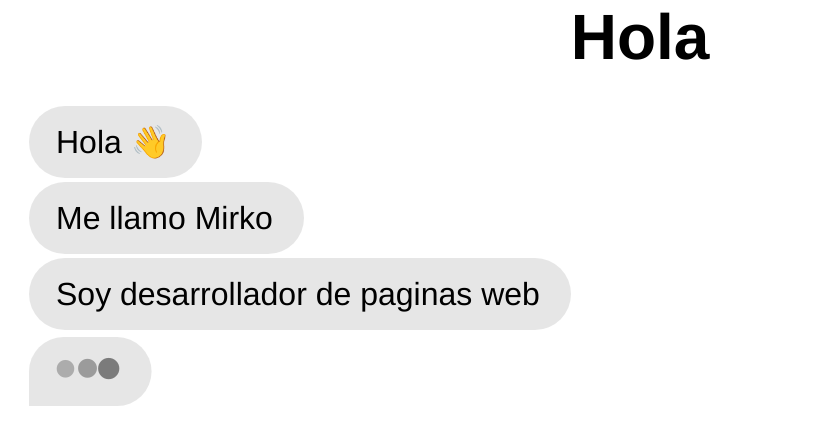
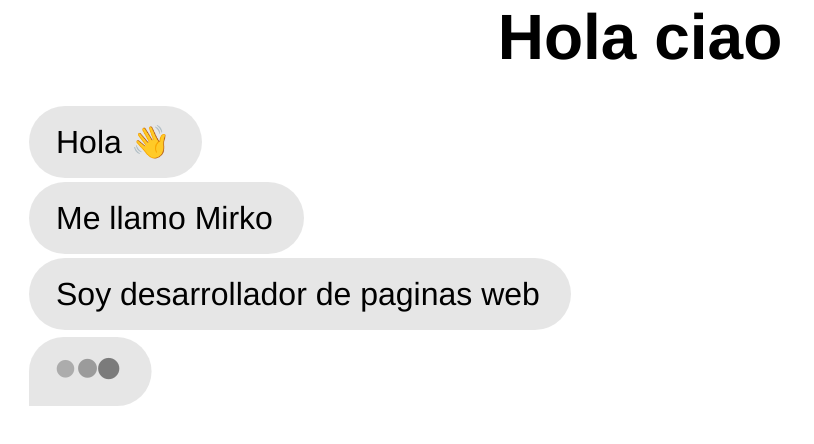
Before and after one commit to chircami/prova, a plain HTML site: page index.html in a window 1280 px wide. Shown: the whole page, without its empty margins (0-814 px from the left). Drawn offline with Linux system fonts and the light colour scheme.

Commit message:
Update index.html

```diff
--- a/index.html
+++ b/index.html
@@ -11,7 +11,7 @@
 <link rel="apple-touch-icon" href="img/apple-touch-icon.png" />
 <link rel="stylesheet" type="text/css" media="screen" href="css/styles.css" />
 <body>
-  <h1>Hola</h1>
+  <h1>Hola ciao</h1>
   <div class="messages"></div>
   <script src="js/anime.js"></script>
   <script src="js/scripts.js"></script>
```
